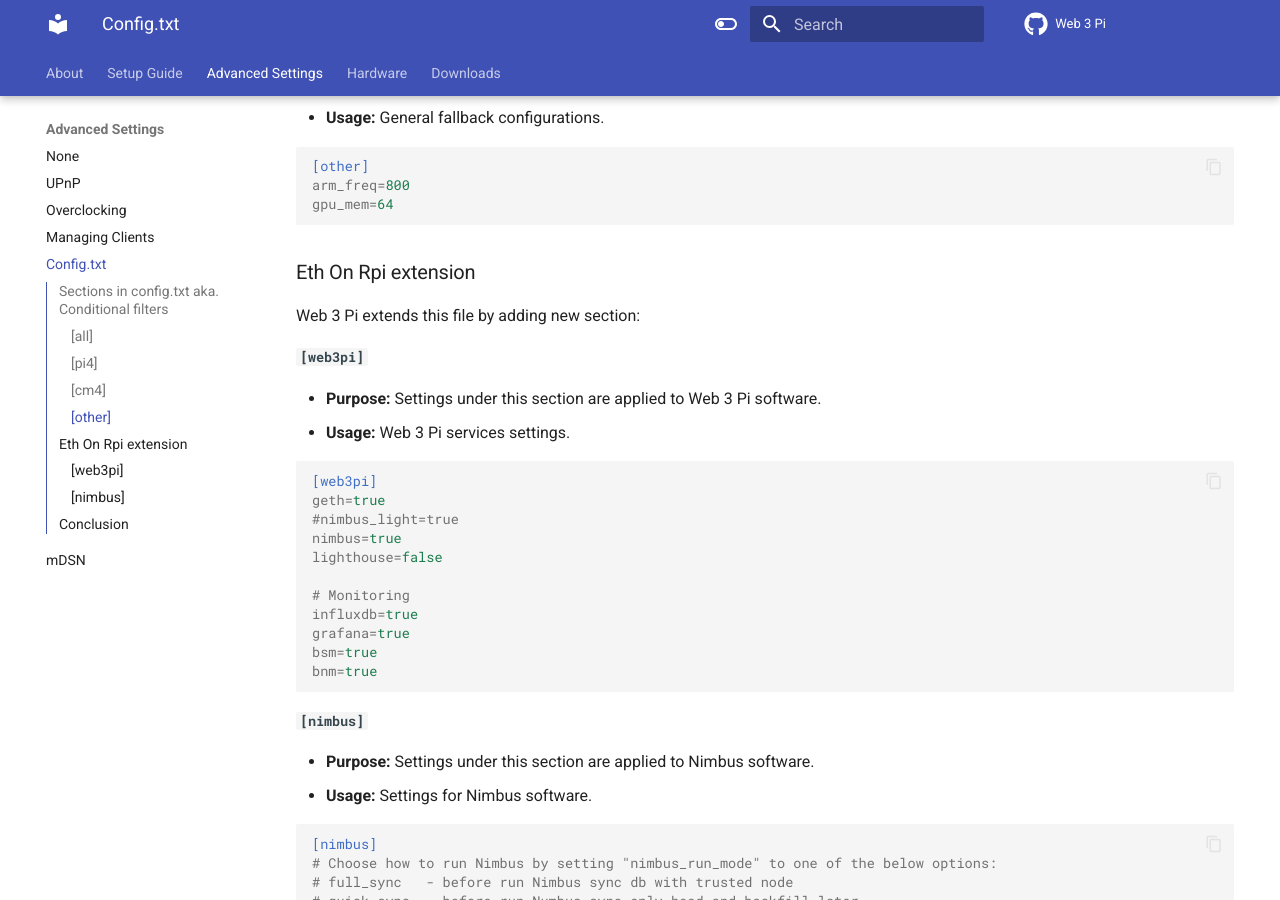
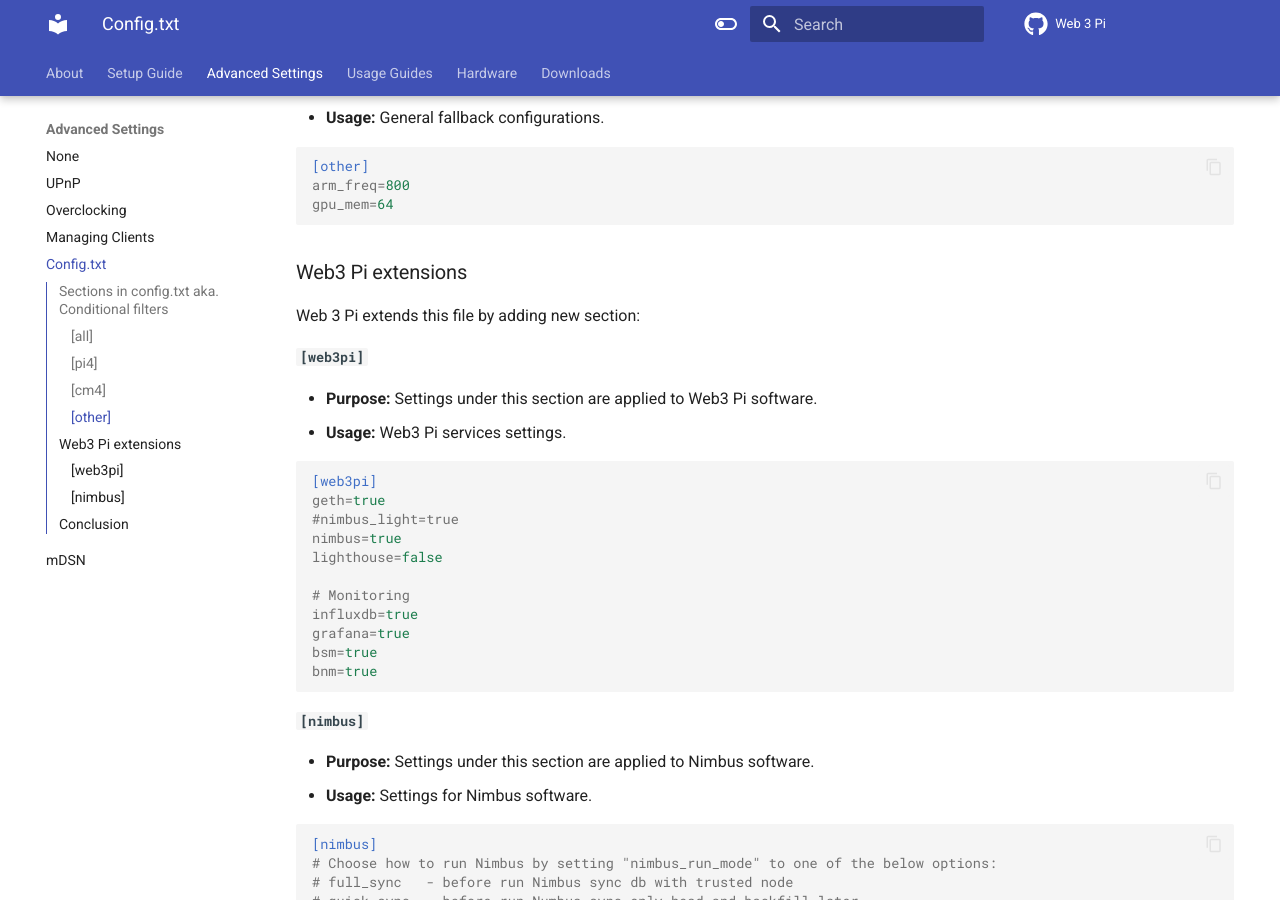
Before and after one commit to Web3-Pi/setup-guide, an MkDocs documentation site: the page built from docs/Advanced/config_txt.md, in a window 1280 px wide and 900 px high, scrolled down 1145 px. Built offline with MkDocs 1.6.1 and Material for MkDocs 9.7.7, drawn with Linux system fonts in a browser that asks for light colours; comment, search, counter and statistics services are not loaded.

Commit message:
staking documentation in progress

````diff
--- a/docs/Advanced/config_txt.md
+++ b/docs/Advanced/config_txt.md
@@ -46,13 +46,13 @@
 gpu_mem=64
 ```
 
-### Eth On Rpi extension
+### Web3 Pi extensions
 
 Web 3 Pi extends this file by adding new section:
 
 #### `[web3pi]`
-- **Purpose:** Settings under this section are applied to Web 3 Pi software.
-- **Usage:** Web 3 Pi services settings.
+- **Purpose:** Settings under this section are applied to Web3 Pi software.
+- **Usage:** Web3 Pi services settings.
 
 ```ini
 [web3pi]
--- a/mkdocs.yml
+++ b/mkdocs.yml
@@ -43,7 +43,7 @@
 
 nav:
   - About:
-    - Web 3 Pi: 'index.md'
+    - Web3 Pi: 'index.md'
 
   - Setup Guide:
     - Introduction: 'GetStart/quick-start.md'
@@ -58,6 +58,8 @@
 #   - Boot from external drive: 'foo.md'
     - Config.txt: 'Advanced/config_txt.md'
     - mDSN: "Advanced/mDNS.md"
+  - Usage Guides:
+      - Solo Staking with Web3 Pi: "Guides/staking.md"
   - Hardware:
     - Recommended Hardware: 'Hardware/recommendedHW.md'
 #    - Sample Setups: 'Hardware/sampleSetups.md'
````
Also changed, not shown: docs/Guides/staking.md (added, +80 -0 lines), docs/assets/staking/advisories.png (added), docs/assets/staking/confirm_deposit.png (added), docs/assets/staking/connect_wallet.png (added), docs/assets/staking/consensus_choice.png (added), docs/assets/staking/execution_choice.png (added), docs/assets/staking/generate-key-pairs-address.png (added), docs/assets/staking/generate-key-pairs-cli.png (added), docs/assets/staking/generate_deposit_keys_cli_success.png (added), docs/assets/staking/launchpad_main.png (added), docs/assets/staking/upload_deposit_data.png (added).
